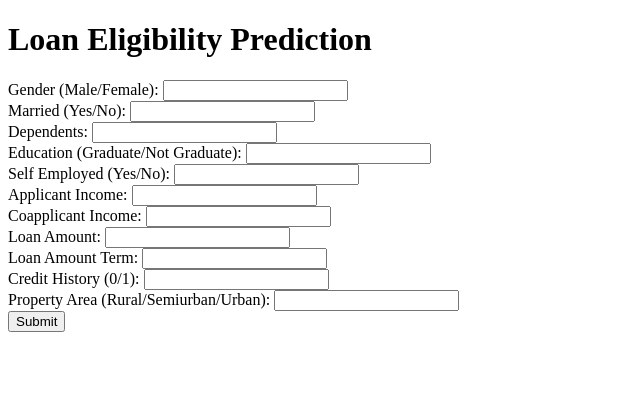
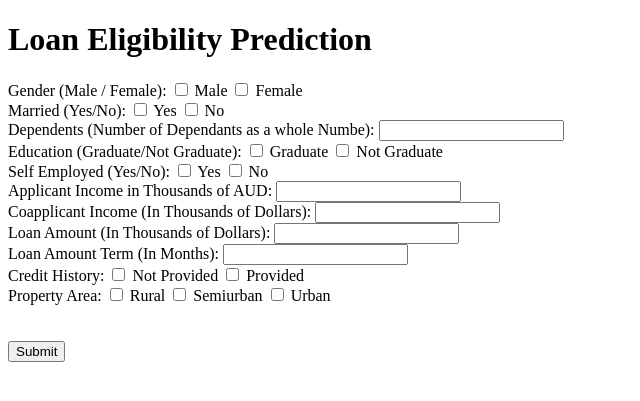
Before and after one commit to Akif23Hasan/Project_4_Group-1_MortgageAppraisalPredictivePowers, a Flask app: page / in a window 1280 px wide. Shown: the top 401 px of the page, without its empty margins (0-640 px from the left). Run offline with Flask 3, Linux system fonts and the light colour scheme; parts of the project's set-up code (start-up, migrations or seed data) failed here and were passed over.

Commit message:
Pushing updated HTML

```diff
--- a/templates/index.html
+++ b/templates/index.html
@@ -8,6 +8,11 @@
     <p>Please wait while the prediction model is loading...</p>
 </body>
 </html> -->
+
+
+
+
+<!-- ---------------------------------------------------------------- -->
 <!DOCTYPE html>
 <html>
 <head>
@@ -16,38 +21,76 @@
 <body>
     <h1>Loan Eligibility Prediction</h1>
     <form action="/predict" method="post">
-        <label for="gender">Gender (Male/Female):</label>
-        <input type="text" id="gender" name="gender" required><br>
+        <!-- <label for="gender">Gender (Male/Female):</label>
+        <input type="text" id="gender" name="gender" required><br> -->
+
+
+        <label for="gender">Gender (Male / Female):</label>
+        <input type="checkbox" id="gender" name="gender" value="Male">
+        <label for="gender">Male</label>
+        <input type="checkbox" id="gender" name="gender" value="Female">
+        <label for="gender">Female</label><br>
 
         <label for="married">Married (Yes/No):</label>
-        <input type="text" id="married" name="married" required><br>
+        <input type="checkbox" id="married" name="married" value="Yes">
+        <label for="married">Yes</label>
+        <input type="checkbox" id="married" name="married" value="No">
+        <label for="married">No</label><br>
 
-        <label for="dependents">Dependents:</label>
+        <label for="dependents">Dependents (Number of Dependants as a whole Numbe):</label>
         <input type="text" id="dependents" name="dependents" required><br>
 
+        <!-- <label for="education">Education (Graduate/Not Graduate):</label>
+        <input type="text" id="education" name="education" required><br> -->
+
+
         <label for="education">Education (Graduate/Not Graduate):</label>
-        <input type="text" id="education" name="education" required><br>
+        <input type="checkbox" id="education" name="education" value="Graduate">
+        <label for="education">Graduate</label>
+        <input type="checkbox" id="education" name="education" value="Not Graduate">
+        <label for="education">Not Graduate</label><br>
+
+
 
         <label for="self_employed">Self Employed (Yes/No):</label>
-        <input type="text" id="self_employed" name="self_employed" required><br>
+        <input type="checkbox" id="self_employed" name="self_employed" value="Yes">
+        <label for="self_employed">Yes</label>
+        <input type="checkbox" id="self_employed" name="self_employed" value="No">
+        <label for="self_employed">No</label><br>
 
-        <label for="applicant_income">Applicant Income:</label>
+
+        <label for="applicant_income">Applicant Income in Thousands of AUD:</label>
         <input type="text" id="applicant_income" name="applicant_income" required><br>
 
-        <label for="coapplicant_income">Coapplicant Income:</label>
+        <label for="coapplicant_income">Coapplicant Income (In Thousands of Dollars):</label>
         <input type="text" id="coapplicant_income" name="coapplicant_income" required><br>
 
-        <label for="loan_amount">Loan Amount:</label>
+        <label for="loan_amount">Loan Amount  (In Thousands of Dollars):</label>
         <input type="text" id="loan_amount" name="loan_amount" required><br>
 
-        <label for="loan_amount_term">Loan Amount Term:</label>
+        <label for="loan_amount_term">Loan Amount Term (In Months):</label>
         <input type="text" id="loan_amount_term" name="loan_amount_term" required><br>
 
-        <label for="credit_history">Credit History (0/1):</label>
-        <input type="text" id="credit_history" name="credit_history" required><br>
+        <label for="credit_history">Credit History:</label>
+        <input type="checkbox" id="credit_history" name="credit_history" value="0">
+        <label for="credit_history">Not Provided</label>
+        <input type="checkbox" id="credit_history" name="credit_history" value="1">
+        <label for="credit_history">Provided</label><br>
 
-        <label for="property_area">Property Area (Rural/Semiurban/Urban):</label>
+        <!-- <label for="property_area">Property Area (Rural/Semiurban/Urban):</label>
         <input type="text" id="property_area" name="property_area" required><br>
+        <label for="credit_history">Credit History:</label> -->
+
+        <label for="property_area">Property Area:</label>
+        <input type="checkbox" id="property_area" name="property_area" value="Rural">
+        <label for="property_area">Rural</label>
+        <input type="checkbox" id="property_area" name="property_area" value="Semiurban">
+        <label for="property_area">Semiurban</label>
+        <input type="checkbox" id="property_area" name="property_area" value="Urban">
+        <label for="property_area">Urban</label><br>
+        <br>
+        <br>
+
 
         <input type="submit" value="Submit">
     </form>
@@ -60,3 +103,6 @@
     </div>
 </body>
 </html>
+
+
+<!-- ---------------------------------------------------------------- -->
```
